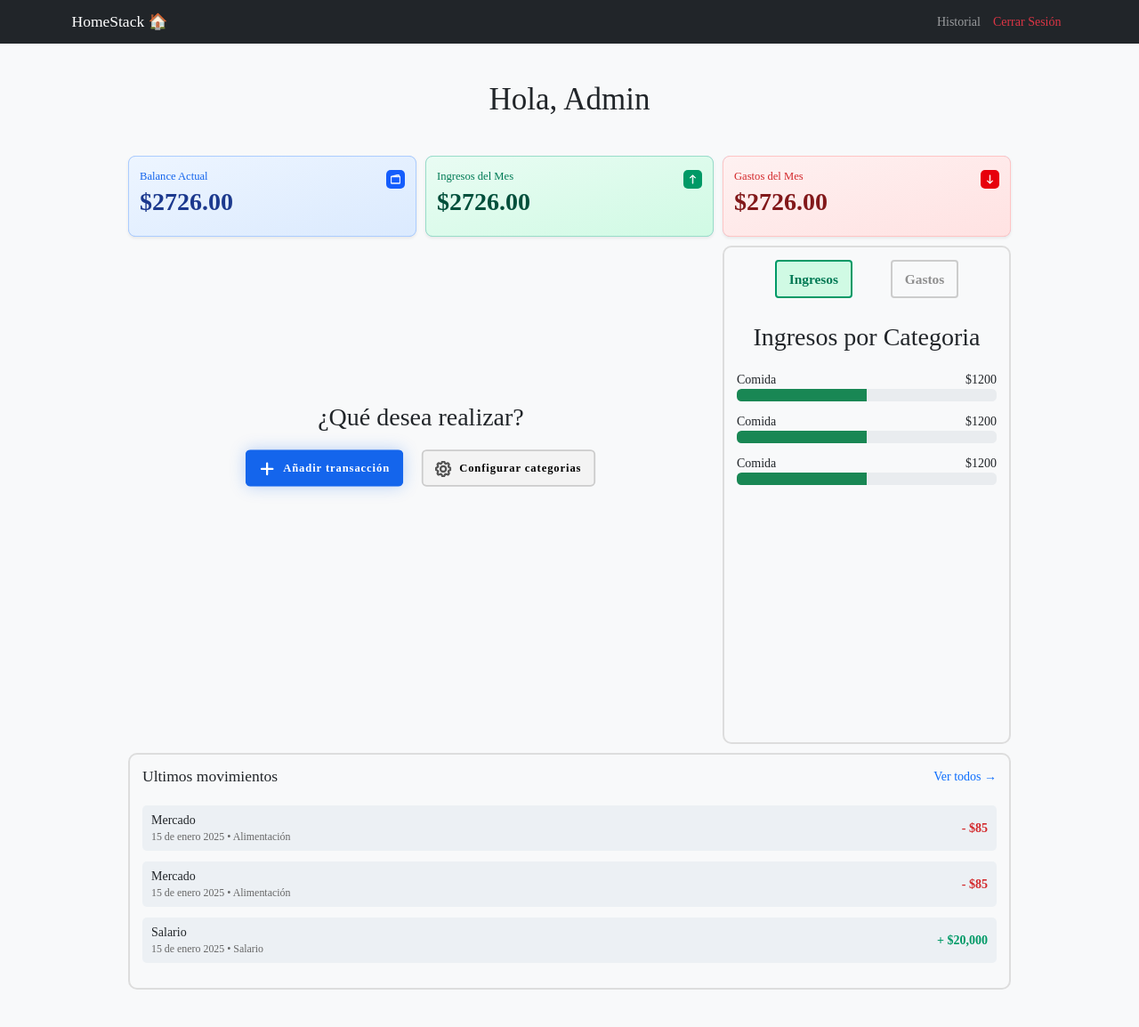
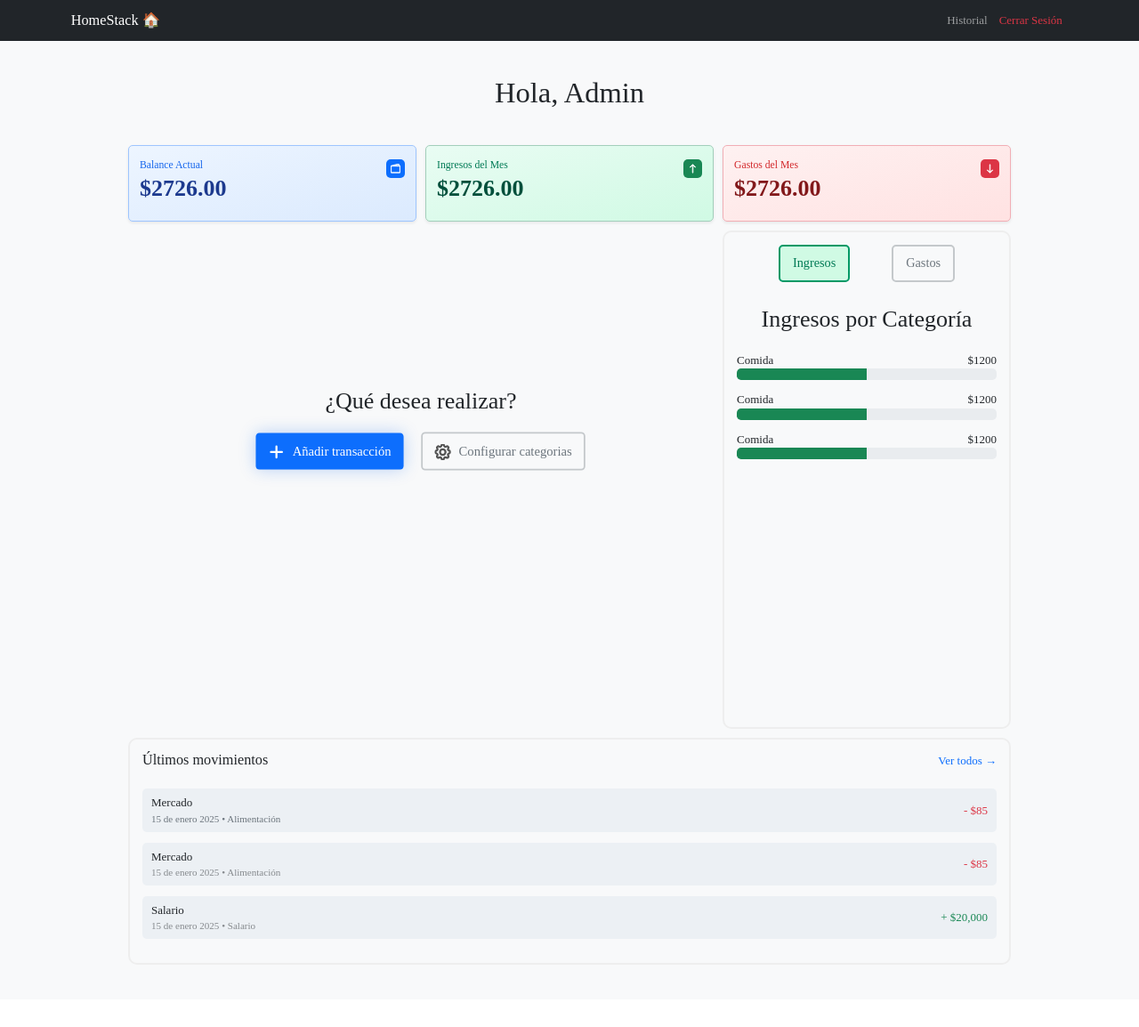
Before and after one commit to JesusHM0406/homestack, a Flask app: page / in a window 1280 px wide. Shown: the whole page at 89% size. After the commit the page ends 1084 px from the top, so only its background shows below. Run offline with Flask 3, Linux system fonts and the light colour scheme; the visitor is signed in with stand-in values (Sample User, id 1); parts of the project's set-up code (start-up, migrations or seed data) failed here and were passed over; some libraries are stand-ins or nearby versions; some web fonts are replaced.

Commit message:
refactor: clean up the css file adding variables and bootsrap classes

```diff
--- a/static/css/style.css
+++ b/static/css/style.css
@@ -1,5 +1,20 @@
 /* ======== MOBILE FIRST ======== */
 
+/* ==== VARIABLES ==== */
+:root {
+  --br-s: 5px;
+  --br-m: 10px;
+  --gray: #EEEEEE;
+  --white: #FFFFFF;
+  --gs: #D0FAE4;
+  --gd: #007A55;
+  --green: #009966;
+  --rs: #FFE2E2;
+  --red: #FF5555;
+  --dark-gray: #999999;
+}
+
+/* ==== GENERAL ==== */
 body {
   font-family: 'Funnel Sans';
 }
@@ -58,12 +69,10 @@ svg {
 
 /* GENERAL CARDS STYLES */
 .card-item {
-  background-color: #48e;
-  border-radius: 8px;
+  border-radius: var(--br-s);
   padding: 15px 12px;
   display: flex;
   justify-content: space-between;
-  border: 1px solid transparent;
 }
 
 .card-icon {
@@ -87,7 +96,6 @@ svg {
 /* BALANCE CARD */
 .balance-card {
   background-image: linear-gradient(345deg, #DBEAFE, #EDF5FF);
-  border-color: #accdff;
   color: #1465EC;
 }
 
@@ -95,29 +103,19 @@ svg {
   color: #1C398E;
 }
 
-.card-icon.balance-icon {
-  background-color: #155DFC;
-}
-
 /* INCOMES CARD */
 .incomes-card {
-  background-image: linear-gradient(345deg, #D0FAE4, #E9FCF3);
-  border-color: #99ddc9;
-  color: #007A55;
+  background-image: linear-gradient(345deg, var(--gs), #E9FCF3);
+  color: var(--gd);
 }
 
 .incomes-amount {
   color: #004F3B;
 }
 
-.card-icon.incomes-icon {
-  background-color: #009966;
-}
-
 /* EXPENSES CARD */
 .expenses-card {
-  background-image: linear-gradient(345deg, #FFE2E2, #FEF1F1);
-  border-color: #ffc5c5;
+  background-image: linear-gradient(345deg, var(--rs), #FEF1F1);
   color: #D3292C;
 }
 
@@ -150,35 +148,25 @@ svg {
   width: fit-content;
   margin: auto;
   padding: 10px 15px;
-  font-weight: 600;
-  letter-spacing: 1px;
-  border-radius: 6px;
+  border-radius: var(--br-s);
+  background-color: transparent;
   display: flex;
   align-items: center;
   gap: 10px;
-  border: 2px solid transparent;
   transform: scale(0.9);
   transition: background-color .3s ease;
 }
 
 .add-transaction-btn {
-  background-color: #1465EC;
   box-shadow: 0 0 20px 0 #1465EC44;
-  color: #fff;
 }
 
 .add-transaction-btn:hover {
-  background-color: #1249aa;
-  color: #fff;
-}
-
-.config-categories-btn {
-  background-color: #f3f3f3;
-  border-color: #ccc;
+  background-color: #1249aa !important;
 }
 
 .config-categories-btn:hover {
-  background-color: #ddd;
+  background-color: var(--gray);
 }
 
 .config-icon svg{
@@ -225,8 +213,8 @@ svg {
   display: flex !important;
   flex-direction: column;
   height: 70dvh;
-  border: 2px solid #ddd;
-  border-radius: 10px;
+  border: 2px solid var(--gray);
+  border-radius: var(--br-m);
   padding: 14px;
   overflow: hidden;
 }
@@ -246,13 +234,12 @@ svg {
   font-size: 1.1rem;
 }
 
+/* IMPORTANT: Change btn width to 100% */
+
 .analysis-btn {
-  border: 2px solid #ccc;
   background-color: transparent;
-  border-radius: 4px;
+  border-radius: var(--br-s);
   padding: 8px 14px;
-  font-weight: bold;
-  color: #8f8f8f;
 }
 
 /* ANALYSIS SECTION */
@@ -283,8 +270,8 @@ svg {
   display: flex;
   flex-direction: column;
   gap: 15px;
-  border: 2px solid #ddd;
-  border-radius: 10px;
+  border: 2px solid var(--gray);
+  border-radius: var(--br-m);
   padding: 14px;
 }
 
@@ -332,19 +319,6 @@ svg {
 
 .meta {
   font-size: .85rem;
-  color: #666;
-}
-
-.amount {
-  font-weight: bold;
-}
-
-.expense-amount {
-  color: #D3292C;
-}
-
-.income-amount {
-  color: #009966;
 }
 
 /* == MODAL SECTION == */
@@ -616,9 +579,11 @@ svg {
 
 /* ====== MEDIA QUERIES ====== */
 @media screen and (min-width: 768px) {
+  /* IMPORTANT: DELETE THIS */
   :root {
-    font-size: 14px;
+    font-size: 13px;
   }
+  /*                        */
 
   .dashboard-container {
     grid-template-columns: repeat(2, 1fr);
--- a/static/js/dashboard.js
+++ b/static/js/dashboard.js
@@ -150,6 +150,7 @@ toggleBtns.forEach(btn => {
 selectTrigger.addEventListener('click', toggleSelect);
 
 selectOptions.forEach(opt => {
+  // IMPORTANT: WHEN CLICKING ON AN OPTION DELETE "text-secondary" CLASS FROM SELECT TRIGGER LABEL
   opt.addEventListener('click', handleOptClick);
 });
 
--- a/templates/components/modal_categories.html
+++ b/templates/components/modal_categories.html
@@ -4,15 +4,15 @@
   <input type="hidden" name="deleted_categories" value="[]" id="deletedCategories">
 
   <div class="form-group">
-    <label class="form-label" for="new_category_input">Agregar Nueva Categoria de <span id="add-category-label">Ingreso</span></label>
+    <label class="fw-medium" for="new_category_input">Agregar Nueva Categoría de <span id="add-category-label">Ingreso</span></label>
     <div class="new_category_actions">
       <input type="text" name="new_category" id="new_category_input" placeholder="Ej: Alquileres, Comisiones, etc." class="new-category-input">
-      <button type="button" id="addNewCategoryBtn" class="btn-add-cat">&plus;</button>
+      <button type="button" id="addNewCategoryBtn" class="btn-add-cat fw-medium">&plus;</button>
     </div>
   </div>
 
   <div class="form-group">
-    <span class="form-label">Categorias de <span id="delete-category-label">Ingreso</span></span>
+    <span class="fw-medium">Categorias de <span id="delete-category-label">Ingreso</span></span>
     <ul class="category-form-list">
       <li class="category-form-item income-category">
         <span class="category-form-name">Salario</span>
--- a/templates/components/modal_transactions.html
+++ b/templates/components/modal_transactions.html
@@ -3,21 +3,21 @@
   <input type="hidden" name="category" id="categoryInput" value="">
 
   <div class="form-group">
-    <label class="form-label" for="description">Descripción</label>
+    <label class="fw-medium" for="description">Descripción</label>
     <input type="text" name="description" id="description" placeholder="Ej: Supermercado, Salario, etc." required>
   </div>
 
   <div class="form-group">
-    <label class="form-label" for="amount">Monto</label>
+    <label class="fw-medium" for="amount">Monto</label>
     <input type="number" name="amount" id="amount" placeholder="0.00" step="0.50" min="0.50" required>
   </div>
 
   <div class="form-group">
-    <span class="form-label">Categoria</span>
+    <span class="fw-medium">Categoria</span>
 
     <div class="custom-select" id="customSelect" aria-expanded="false">
       <div class="select-trigger" id="selectTrigger">
-        <span id="selectOptSelected">Selecciona una categoria</span>
+        <span id="selectOptSelected"  class="text-secondary">Selecciona una categoria</span>
         <figure>
           <svg xmlns="http://www.w3.org/2000/svg" width="16" height="16" fill="#ccc" class="bi bi-caret-down-fill" viewBox="0 0 16 16" aria-hidden="true">
             <path d="M7.247 11.14 2.451 5.658C1.885 5.013 2.345 4 3.204 4h9.592a1 1 0 0 1 .753 1.659l-4.796 5.48a1 1 0 0 1-1.506 0z"/>
--- a/templates/index.html
+++ b/templates/index.html
@@ -6,36 +6,36 @@
 <div class="dashboard-container mb-5">
 
   <section class="summary-grid">
-    <article class="card-item card-large shadow-sm balance-card">
+    <article class="card-item card-large shadow-sm balance-card border border-1 border-primary-subtle">
       <div class="card-content">
           <h6 class="card-title mb-1">Balance Actual</h6>
           <h2 class="fw-bold balance-amount">$2726.00</h2>
       </div>
-      <figure class="card-icon balance-icon">
+      <figure class="card-icon bg-primary">
         <svg xmlns="http://www.w3.org/2000/svg" width="11" height="11" fill="#fff" class="bi bi-wallet2" viewBox="0 0 16 16" aria-hidden="true">
           <path d="M12.136.326A1.5 1.5 0 0 1 14 1.78V3h.5A1.5 1.5 0 0 1 16 4.5v9a1.5 1.5 0 0 1-1.5 1.5h-13A1.5 1.5 0 0 1 0 13.5v-9a1.5 1.5 0 0 1 1.432-1.499zM5.562 3H13V1.78a.5.5 0 0 0-.621-.484zM1.5 4a.5.5 0 0 0-.5.5v9a.5.5 0 0 0 .5.5h13a.5.5 0 0 0 .5-.5v-9a.5.5 0 0 0-.5-.5z"/>
         </svg>
       </figure>
     </article>
 
-    <article class="card-item shadow-sm incomes-card">
+    <article class="card-item shadow-sm incomes-card border border-1 border-success-subtle">
       <div class="card-content">
           <h6 class="card-title mb-1">Ingresos del Mes</h6>
           <h2 class="fw-bold incomes-amount">$2726.00</h2>
       </div>
-      <figure class="card-icon incomes-icon">
+      <figure class="card-icon bg-success">
         <svg xmlns="http://www.w3.org/2000/svg" width="11" height="11" fill="#fff" class="bi bi-arrow-up" viewBox="0 0 16 16" aria-hidden="true">
           <path fill-rule="evenodd" d="M8 15a.5.5 0 0 0 .5-.5V2.707l3.146 3.147a.5.5 0 0 0 .708-.708l-4-4a.5.5 0 0 0-.708 0l-4 4a.5.5 0 1 0 .708.708L7.5 2.707V14.5a.5.5 0 0 0 .5.5"/>
         </svg>
       </figure>
     </article>
 
-    <article class="card-item stat-card shadow-sm expenses-card">
+    <article class="card-item stat-card shadow-sm expenses-card border border-1 border-danger-subtle">
       <div class="card-content">
           <h6 class="card-title mb-1">Gastos del Mes</h6>
           <h2 class="fw-bold expenses-amount">$2726.00</h2>
       </div>
-      <figure class="card-icon expenses-icon">
+      <figure class="card-icon bg-danger">
         <svg xmlns="http://www.w3.org/2000/svg" width="11" height="11" fill="#fff" class="bi bi-arrow-down" viewBox="0 0 16 16" aria-hidden="true">
           <path fill-rule="evenodd" d="M8 1a.5.5 0 0 1 .5.5v11.793l3.146-3.147a.5.5 0 0 1 .708.708l-4 4a.5.5 0 0 1-.708 0l-4-4a.5.5 0 0 1 .708-.708L7.5 13.293V1.5A.5.5 0 0 1 8 1"/>
         </svg>
@@ -48,7 +48,7 @@
     <h2 class="actions-title">¿Qué desea realizar?</h2>
 
     <div class="actions-btns">
-      <button type="button" id="addTransactionBtn" class="btn action-btn add-transaction-btn" data-bs-toggle="modal" data-bs-target="#main-modal" data-modal-action="transaction">
+      <button type="button" id="addTransactionBtn" class="btn action-btn add-transaction-btn fw-medium bg-primary text-white fs-5" data-bs-toggle="modal" data-bs-target="#main-modal" data-modal-action="transaction">
         <figure class="add-icon">
           <svg xmlns="http://www.w3.org/2000/svg" width="20" height="20" fill="currentColor" class="bi bi-plus-lg" viewBox="0 0 16 16" aria-hidden="true">
             <path fill-rule="evenodd" d="M8 2a.5.5 0 0 1 .5.5v5h5a.5.5 0 0 1 0 1h-5v5a.5.5 0 0 1-1 0v-5h-5a.5.5 0 0 1 0-1h5v-5A.5.5 0 0 1 8 2"/>
@@ -57,7 +57,7 @@
         <span>Añadir transacción</span>
       </button>
 
-      <button type="button" id="configCategoriesBtn" class="action-btn config-categories-btn" data-bs-toggle="modal" data-bs-target="#main-modal" data-modal-action="categories">
+      <button type="button" id="configCategoriesBtn" class="action-btn config-categories-btn fw-medium border border-2 border-secondary-subtle text-secondary fs-5" data-bs-toggle="modal" data-bs-target="#main-modal" data-modal-action="categories">
         <figure class="config-icon">
           <svg xmlns="http://www.w3.org/2000/svg" width="20" height="20" fill="currentColor" class="bi bi-gear" viewBox="0 0 16 16" aria-hidden="true">
             <path d="M8 4.754a3.246 3.246 0 1 0 0 6.492 3.246 3.246 0 0 0 0-6.492M5.754 8a2.246 2.246 0 1 1 4.492 0 2.246 2.246 0 0 1-4.492 0"/>
@@ -72,12 +72,12 @@
 
   <section id="categoryAnalysis" class="category-analysis" data-type-analysis="incomes">
     <div class="category-analysis-btns mb-2">
-      <button type="button" id="incomeAnalysisBtn" class="analysis-btn income-analysis-btn" data-analysis="incomes">Ingresos</button>
-      <button type="button" id="expenseAnalysisBtn" class="analysis-btn expense-analysis-btn" data-analysis="expenses">Gastos</button>
+      <button type="button" id="incomeAnalysisBtn" class="analysis-btn income-analysis-btn fw-medium border border-2 border-secondary-subtle text-secondary" data-analysis="incomes">Ingresos</button>
+      <button type="button" id="expenseAnalysisBtn" class="analysis-btn expense-analysis-btn fw-medium border border-2 border-secondary-subtle text-secondary" data-analysis="expenses">Gastos</button>
     </div>
 
     <div class="view-section" id="incomesAnalysis">
-      <h2 class="analysis-title">Ingresos por Categoria</h2>
+      <h2 class="analysis-title">Ingresos por Categoría</h2>
       <div class="scroll-area">
         <ul class="analysis-list">
           <li class="analysis_item">
@@ -114,7 +114,7 @@
     </div>
 
     <div class="view-section" id="expensesAnalysis">
-      <h2 class="analysis-title">Gastos por Categoria</h2>
+      <h2 class="analysis-title">Gastos por Categoría</h2>
       <div class="scroll-area">
         <ul class="analysis-list">
           <li class="analysis_item">
@@ -283,7 +283,7 @@
 
   <section id="movements" class="movements-container">
     <div class="movements-header">
-      <h2 class="movements-title">Ultimos movimientos</h2>
+      <h2 class="movements-title">Últimos movimientos</h2>
       <a href="/history" class="movements-link">Ver todos &rarr;</a>
     </div>
 
@@ -291,33 +291,33 @@
       <li class="movement-item">
         <div class="movement-desc">
           <span class="name">Mercado</span>
-          <span class="meta">15 de enero 2025 • Alimentación</span>
+          <span class="meta text-secondary">15 de enero 2025 • Alimentación</span>
         </div>
 
         <div class="movement-amount">
-          <span class="amount expense-amount">- $85</span>
+          <span class="expense-amount fw-medium text-danger">- $85</span>
         </div>
       </li>
 
       <li class="movement-item">
         <div class="movement-desc">
           <span class="name">Mercado</span>
-          <span class="meta">15 de enero 2025 • Alimentación</span>
+          <span class="meta text-body-tertiary">15 de enero 2025 • Alimentación</span>
         </div>
 
         <div class="movement-amount">
-          <span class="amount expense-amount">- $85</span>
+          <span class="expense-amount fw-medium text-danger">- $85</span>
         </div>
       </li>
 
       <li class="movement-item">
         <div class="movement-desc">
           <span class="name">Salario</span>
-          <span class="meta">15 de enero 2025 • Salario</span>
+          <span class="meta text-body-tertiary">15 de enero 2025 • Salario</span>
         </div>
 
         <div class="movement-amount">
-          <span class="amount income-amount">+ $20,000</span>
+          <span class="income-amount fw-medium text-success">+ $20,000</span>
         </div>
       </li>
     </ul>
@@ -337,14 +337,14 @@
       </div>
       <div class="modal-body">
         <div class="modal-toggle-btns-container mb-4">
-          <button type="button" class="btn-toggle" data-mtype="income" id="toggleIncome">Ingreso</button>
-          <button type="button" class="btn-toggle" data-mtype="expense" id="toggleExpense">Gasto</button>
+          <button type="button" class="btn-toggle fw-medium" data-mtype="income" id="toggleIncome">Ingreso</button>
+          <button type="button" class="btn-toggle fw-medium" data-mtype="expense" id="toggleExpense">Gasto</button>
         </div>
         {% include 'components/modal_transactions.html' %}
         {% include 'components/modal_categories.html' %}
         <div class="modal-actions mt-4">
-          <button type="button" id="cancelBtn" class="modal-action-btn close-modal-btn" data-bs-dismiss="modal">Cancelar</button>
-          <button type="submit" id="submitBtn" class="modal-action-btn submit-modal-btn" form=""></button>
+          <button type="button" id="cancelBtn" class="modal-action-btn close-modal-btn fw-medium" data-bs-dismiss="modal">Cancelar</button>
+          <button type="submit" id="submitBtn" class="modal-action-btn submit-modal-btn fw-medium" form=""></button>
         </div>
       </div>
     </div>
```
Also changed, not shown: other parts of static/css/style.css (+47 -62 lines).
